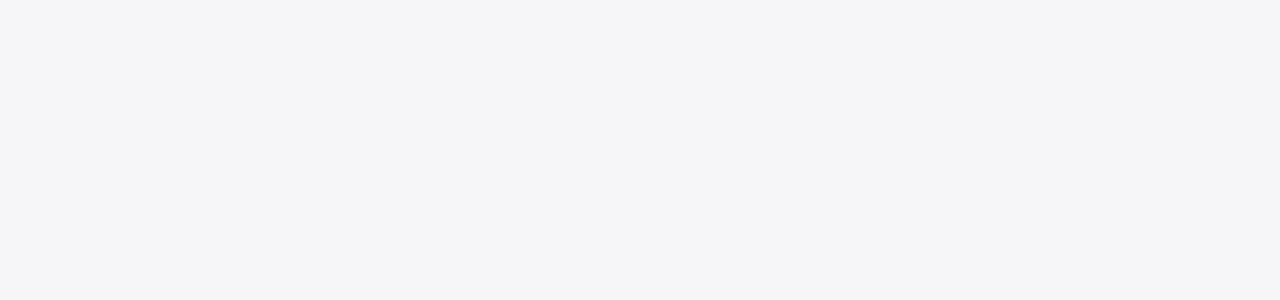
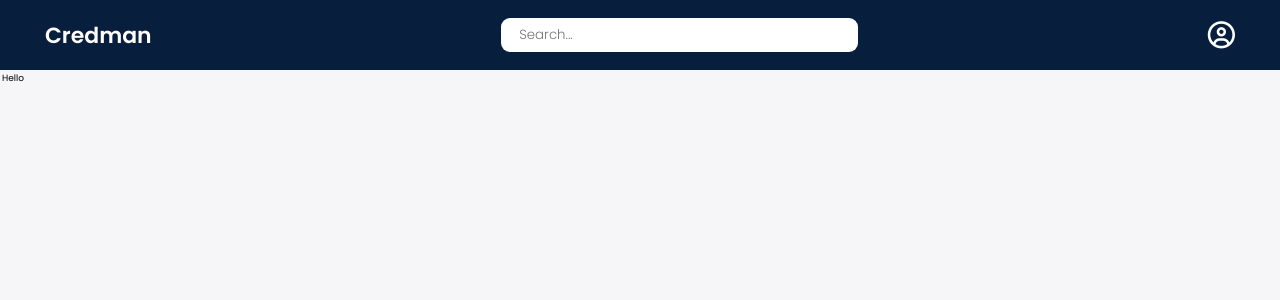
Before and after one commit to mehulsingh072001/password-manager, a React (Create React App) app in the folder client/: page /dashboard in a window 1280 px wide. Before the commit this address had no page. Shown: the top 300 px of the page. Built offline with nearby package versions, Linux system fonts and the light colour scheme.

Commit message:
completed nav

```diff
--- a/client/public/index.html
+++ b/client/public/index.html
@@ -15,6 +15,7 @@
       user's mobile device or desktop. See https://developers.google.com/web/fundamentals/web-app-manifest/
     -->
     <link rel="manifest" href="%PUBLIC_URL%/manifest.json" />
+    <script src="https://kit.fontawesome.com/8a9452b019.js" crossorigin="anonymous"></script>
     <!--
       Notice the use of %PUBLIC_URL% in the tags above.
       It will be replaced with the URL of the `public` folder during the build.
--- a/client/src/App.css
+++ b/client/src/App.css
@@ -63,7 +63,29 @@ body {
   text-decoration: none;
   font-family: "Poppins";
   font-weight: 500;
-  border-radius: 9px; }
+  border-radius: 9px;
+  border: 1px solid #1F4287; }
+
+.nav {
+  align-items: center;
+  background-color: #071E3D;
+  display: flex;
+  justify-content: space-between;
+  padding: 2rem 5rem; }
+  .nav__logo {
+    font-size: 2.441rem;
+    font-weight: 600;
+    color: white; }
+  .nav__search {
+    width: 30%;
+    padding: .8rem 2rem;
+    border-radius: 9px;
+    border: none;
+    font-family: "Poppins";
+    font-weight: 300; }
+  .nav__profile {
+    color: white;
+    font-size: 3.025rem; }
 
 .login {
   display: grid;
@@ -92,7 +114,8 @@ body {
       background-color: #1F4287;
       font-weight: 600;
       color: white;
-      cursor: pointer; }
+      cursor: pointer;
+      border: 1px solid #1F4287; }
   .login .seprator {
     display: flex;
     align-items: center;
@@ -104,3 +127,32 @@ body {
     .login .seprator p {
       font-size: 1.953rem;
       padding: 0 1.5rem; }
+
+.registration {
+  display: grid;
+  justify-content: center;
+  justify-items: center;
+  align-content: center;
+  grid-gap: 3rem;
+  height: 100vh; }
+  .registration__form {
+    display: grid;
+    grid-gap: 2rem;
+    width: max-content;
+    align-items: center;
+    justify-content: center;
+    align-content: center; }
+    .registration__form input, .registration__form button {
+      padding: 1.53rem 2rem;
+      width: 40rem;
+      border-radius: 9px;
+      font-size: 1.563rem;
+      font-family: "Poppins"; }
+    .registration__form input {
+      background: #fcfcfc;
+      border: 1px solid #b6b6b6; }
+    .registration__form-- {
+      background-color: #1F4287;
+      font-weight: 600;
+      color: white;
+      cursor: pointer; }
--- a/client/src/App.js
+++ b/client/src/App.js
@@ -1,6 +1,7 @@
 import './App.css';
 import Login from './Pages/Login'
 import Register from './Pages/Register'
+import Dashboard from './Pages/Dashboard'
 import { Routes, Route } from "react-router-dom";
 
 function App() {
@@ -8,7 +9,8 @@ function App() {
     <div className="App">
       <Routes>
         <Route exact path="/login" element={<Login/>}/>
-        <Route exact path="/register" element={<Register/>}/>
+        <Route path="/register" element={<Register/>}/>
+        <Route path="/dashboard" element={<Dashboard/>}/>
       </Routes>
     </div>
   );
--- /dev/null
+++ b/client/src/Components/Nav.js
@@ -0,0 +1,11 @@
+function Nav(){
+  return(
+    <nav className="nav">
+      <p className="nav__logo">Credman</p>
+      <input className="nav__search" type="search" placeholder="Search..."/>
+      <i class="far fa-user-circle nav__profile"></i>
+    </nav>
+  )
+}
+
+export default Nav
--- a/client/src/Pages/Dashboard.js
+++ b/client/src/Pages/Dashboard.js
@@ -0,0 +1,18 @@
+import Nav from '../Components/Nav'
+
+function Dashboard() {
+  return(
+    <div className="dashboard">
+      <Nav/>
+      <section className="data">
+        <table>
+          <tr>
+            <td>Hello</td>
+          </tr>
+        </table>
+      </section>
+    </div>
+  )
+}
+
+export default Dashboard
--- a/client/src/Pages/Register.js
+++ b/client/src/Pages/Register.js
@@ -1,7 +1,12 @@
 function Register(){
   return(
-    <div>
-      <h2>Register</h2>
+    <div className="registration">
+      <form className="registration__form" action="">
+        <input type="text" placeholder="Username" />
+        <input type="email" placeholder="Email" />
+        <input type="password" placeholder="Password"/>
+        <button className="cta-register">Sign Up</button>
+      </form>
     </div>
   )
 }
--- a/client/src/sass/abstracts/_variables.scss
+++ b/client/src/sass/abstracts/_variables.scss
@@ -4,5 +4,4 @@ $color_primary_light: #1F4287;
 $color_seconday: #278EA5;
 $color_seconday_light: #21E6C1;
 
-$font_headline: 'Inter';
 $font_body:  'Poppins';
--- a/client/src/sass/components/_cta-register.scss
+++ b/client/src/sass/components/_cta-register.scss
@@ -9,4 +9,5 @@
     font-family: $font_body;
     font-weight: 500;
     border-radius: 9px;
+    border: 1px solid $color_primary_light;
 }
--- /dev/null
+++ b/client/src/sass/layout/_nav.scss
@@ -0,0 +1,27 @@
+.nav{
+    align-items: center;
+    background-color: $color_primary;
+    display: flex;
+    justify-content: space-between;
+    padding: 2rem 5rem;
+
+    &__logo{
+        font-size: 2.441rem;
+        font-weight: 600;
+        color: white;
+    }
+
+    &__search{
+        width: 30%;
+        padding: .8rem 2rem;
+        border-radius: 9px;
+        border: none;
+        font-family: $font_body;
+        font-weight: 300;
+    }
+
+    &__profile{
+        color: white;
+        font-size: 3.025rem;
+    }
+}
--- a/client/src/sass/main.scss
+++ b/client/src/sass/main.scss
@@ -8,5 +8,7 @@
 
 @import "components/cta-register";
 
+@import "layout/nav";
+
 @import "pages/login";
 @import "pages/register";
--- a/client/src/sass/pages/_login.scss
+++ b/client/src/sass/pages/_login.scss
@@ -30,6 +30,7 @@
             font-weight: 600;
             color: white;
             cursor: pointer;
+            border: 1px solid $color_primary_light;
         }
     }
 
```
Also changed, not shown: client/src/sass/pages/_register.scss (+35 -0 lines), 1 other file (tests, documents, lock files or other folders).
